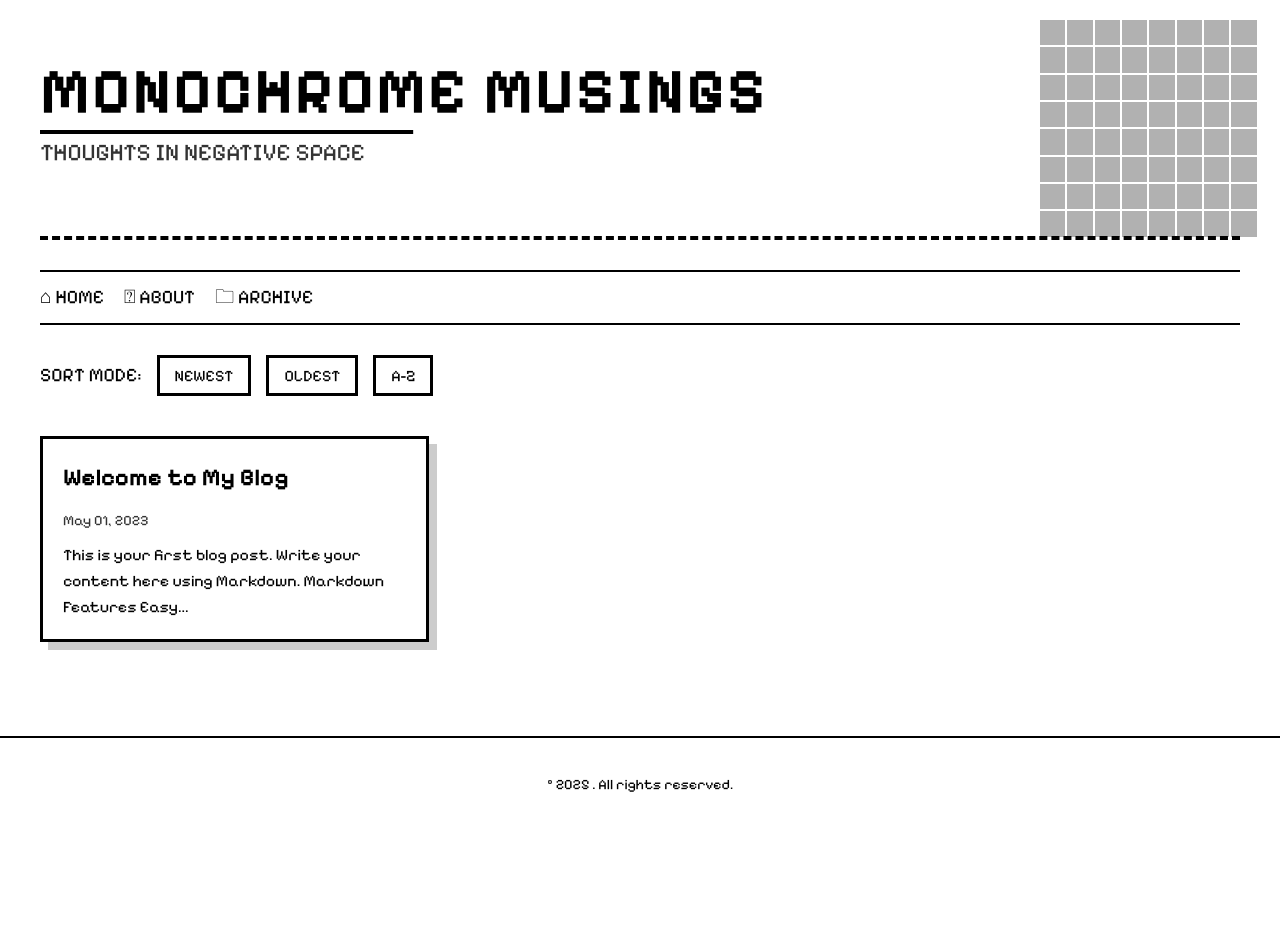
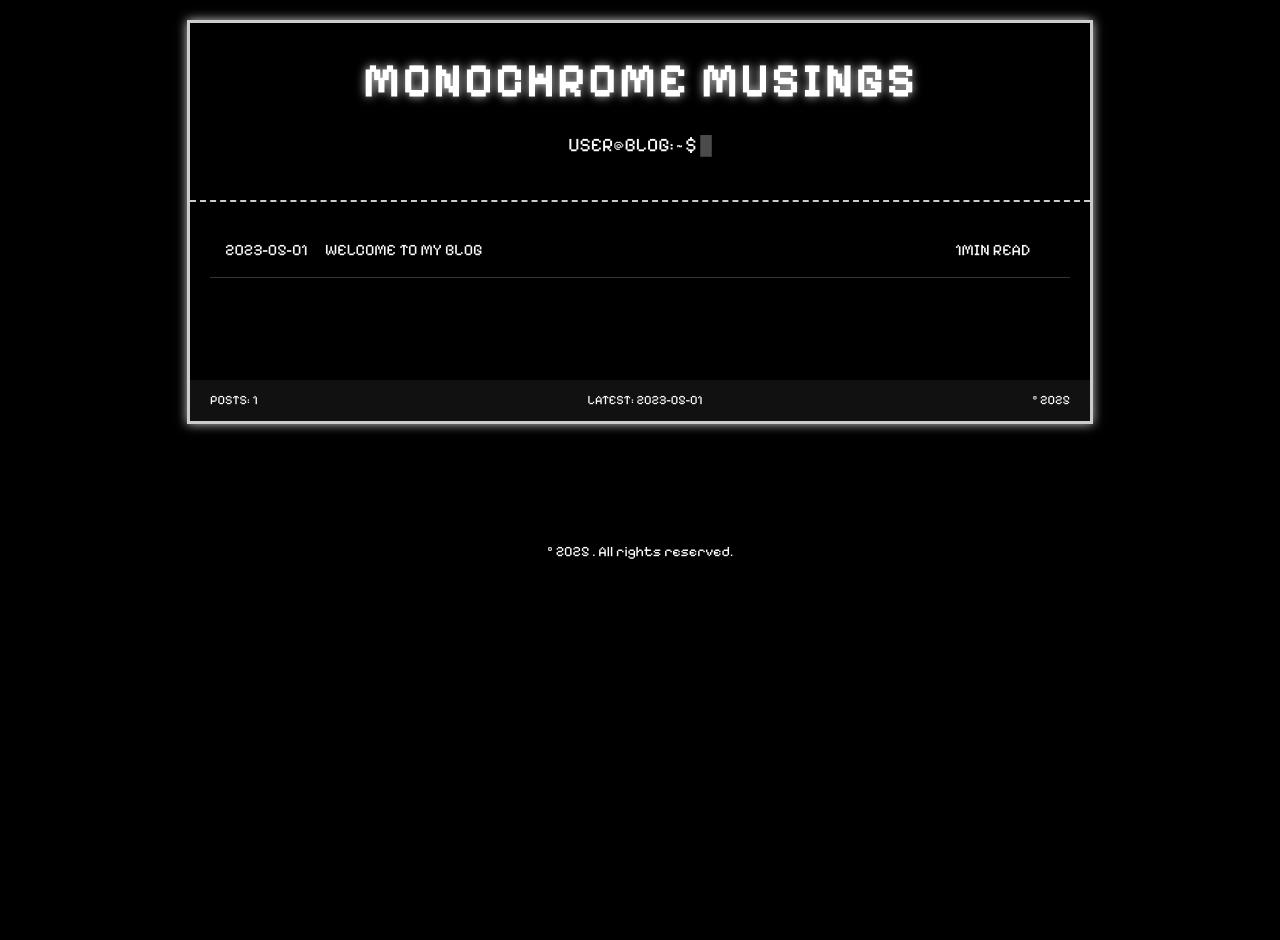
Before and after one commit to kepfjewfudhen0evhewf-we/aefoejjpejfwfblog, a Jekyll site: the page built from index.html, in a window 1280 px wide. Built offline with Jekyll 4.4.1, drawn with Linux system fonts in a browser that asks for light colours; before the commit the page ends 900 px from its top, so only the background shows below that.

Commit message:
Update index.html

```diff
--- a/index.html
+++ b/index.html
@@ -1,105 +1,179 @@
 ---
 layout: default
 ---
-<div class="home">
-  <header class="hero">
-    <div class="hero-content">
-      <h1 class="pixel-text">{{ site.title | escape }}</h1>
-      <p class="subtitle">{{ site.description | escape }}</p>
-    </div>
-    <div class="hero-decoration">
-      <div class="pixel" v-for="n in 64" :key="n"></div>
-    </div>
+<div class="terminal">
+  <header class="console-header">
+    <h1 data-text="MONOCHROME_MUSINGS">MONOCHROME_MUSINGS</h1>
+    <p class="prompt">USER@BLOG:~$ <span class="cursor">█</span></p>
   </header>
 
-  <nav class="pixel-nav">
-    <a href="/" class="nav-link">⌂ HOME</a>
-    <a href="/about" class="nav-link">⍰ ABOUT</a>
-    <a href="/archive" class="nav-link">🗀 ARCHIVE</a>
-  </nav>
+  <div class="post-archive">
+    {% for post in site.posts %}
+    <div class="post-listing" onclick="togglePost('{{ post.id }}')">
+      <span class="date">{{ post.date | date: "%Y-%m-%d" }}</span>
+      <span class="title">{{ post.title | upcase }}</span>
+      <span class="size">{% assign words = post.content | number_of_words %}{{ words | divided_by: 180 | plus: 1 }}MIN READ</span>
+    </div>
 
-  <div class="sort-options pixel-buttons">
-    <span class="sort-label">SORT MODE:</span>
-    <button onclick="sortPosts('date-desc')" class="pixel-button">NEWEST</button>
-    <button onclick="sortPosts('date-asc')" class="pixel-button">OLDEST</button>
-    <button onclick="sortPosts('title')" class="pixel-button">A-Z</button>
+    <div id="{{ post.id }}" class="post-content hidden">
+      <div class="post-meta">
+        <span>POSTED: {{ post.date | date: "%Y-%m-%d @ %H:%M" }}</span>
+        <button onclick="event.stopPropagation(); togglePost('{{ post.id }}')">CLOSE [X]</button>
+      </div>
+      <div class="post-body">
+        {{ post.content }}
+      </div>
+    </div>
+    {% endfor %}
   </div>
 
-  <div class="post-grid" id="postGrid">
-    {% for post in site.posts %}
-      <a href="{{ post.url | relative_url }}" class="post-card">
-        <div class="post-card-inner">
-          <div class="post-card-front">
-            <h2 class="post-title">{{ post.title | escape }}</h2>
-            <span class="post-date">{{ post.date | date: "%b %d, %Y" }}</span>
-            <div class="post-excerpt">{{ post.excerpt | strip_html | truncatewords: 15 }}</div>
-          </div>
-          <div class="post-card-back">
-            <span class="read-more">READ →</span>
-          </div>
-        </div>
-      </a>
-    {% endfor %}
-  </div>
+  <footer class="status-bar">
+    <span>POSTS: {{ site.posts.size }}</span>
+    <span>LATEST: {{ site.posts.last.date | date: "%Y-%m-%d" }}</span>
+    <span>© {{ site.time | date: '%Y' }} {{ site.author.name | upcase }}</span>
+  </footer>
 </div>
 
-<script src="https://cdn.jsdelivr.net/npm/vue@2.6.14/dist/vue.min.js"></script>
-<script>
-// Pixel animation
-new Vue({
-  el: '.hero-decoration',
-  data: {
-    activePixels: []
-  },
-  created() {
-    setInterval(() => {
-      const randomPixel = Math.floor(Math.random() * 64) + 1;
-      this.activePixels.push(randomPixel);
-      setTimeout(() => {
-        this.activePixels = this.activePixels.filter(p => p !== randomPixel);
-      }, 1000);
-    }, 100);
-  }
-});
+<style>
+@import url('https://fonts.googleapis.com/css2?family={{ site.google_fonts }}&display=swap');
 
-// Sorting function with animation
-function sortPosts(method) {
-  const grid = document.getElementById('postGrid');
-  const posts = Array.from(grid.children);
-
-  // Add shuffle animation
-  grid.classList.add('shuffling');
-  setTimeout(() => grid.classList.remove('shuffling'), 500);
-
-  posts.sort((a, b) => {
-    const aDate = new Date(a.querySelector('.post-date').textContent);
-    const bDate = new Date(b.querySelector('.post-date').textContent);
-    const aTitle = a.querySelector('.post-title').textContent.toLowerCase();
-    const bTitle = b.querySelector('.post-title').textContent.toLowerCase();
-
-    if (method === 'date-desc') return bDate - aDate;
-    if (method === 'date-asc') return aDate - bDate;
-    if (method === 'title') return aTitle.localeCompare(bTitle);
-    return 0;
-  });
-
-  // Animate reordering
-  posts.forEach((post, index) => {
-    setTimeout(() => {
-      grid.appendChild(post);
-      post.classList.add('appear');
-      setTimeout(() => post.classList.remove('appear'), 300);
-    }, index * 50);
-  });
+:root {
+  --bg: {{ site.background }};
+  --text: {{ site.text_color }};
+  --accent: {{ site.accent_color }};
+  --glow: 0 0 10px rgba(255,255,255,0.8);
 }
 
-// Hover effects for cards
-document.querySelectorAll('.post-card').forEach(card => {
-  card.addEventListener('mouseenter', () => {
-    card.classList.add('hover');
-  });
-  card.addEventListener('mouseleave', () => {
-    card.classList.remove('hover');
-  });
-});
+body {
+  background: var(--bg);
+  color: var(--text);
+  font-family: 'Pixelify Sans', monospace;
+  line-height: 1.6;
+  margin: 0;
+  padding: 20px;
+}
+
+.terminal {
+  max-width: 900px;
+  margin: 0 auto;
+  border: 3px solid var(--accent);
+  box-shadow: var(--glow);
+}
+
+.console-header {
+  border-bottom: 2px dashed var(--accent);
+  padding: 20px;
+  text-align: center;
+}
+
+h1 {
+  font-size: 3rem;
+  margin: 0;
+  text-shadow: var(--glow);
+  letter-spacing: 2px;
+}
+
+.prompt {
+  font-size: 1.2rem;
+  margin-top: 10px;
+}
+
+.cursor {
+  animation: blink 1s infinite;
+}
+
+.post-archive {
+  padding: 20px;
+}
+
+.post-listing {
+  display: grid;
+  grid-template-columns: 100px 1fr 100px;
+  padding: 15px;
+  border-bottom: 1px solid #333;
+  cursor: pointer;
+}
+
+.post-listing:hover {
+  background: #111;
+}
+
+.post-content {
+  padding: 20px;
+  border-left: 3px solid var(--accent);
+  margin: 10px 0 30px;
+}
+
+.post-meta {
+  display: flex;
+  justify-content: space-between;
+  margin-bottom: 20px;
+  font-size: 0.9rem;
+  opacity: 0.8;
+}
+
+.post-meta button {
+  background: none;
+  border: none;
+  color: var(--text);
+  font-family: inherit;
+  cursor: pointer;
+}
+
+.hidden {
+  display: none;
+}
+
+.status-bar {
+  display: flex;
+  justify-content: space-between;
+  padding: 10px 20px;
+  background: #111;
+  font-size: 0.8rem;
+}
+
+@keyframes blink {
+  0%, 100% { opacity: 1; }
+  50% { opacity: 0; }
+}
+
+/* Responsive */
+@media (max-width: 768px) {
+  .post-listing {
+    grid-template-columns: 1fr;
+    grid-gap: 5px;
+  }
+
+  .date, .size {
+    font-size: 0.8rem;
+    opacity: 0.7;
+  }
+}
+</style>
+
+<script>
+function togglePost(id) {
+  const post = document.getElementById(id);
+  post.classList.toggle('hidden');
+
+  // Smooth scroll to expanded post
+  if (!post.classList.contains('hidden')) {
+    post.scrollIntoView({ behavior: 'smooth', block: 'nearest' });
+  }
+}
+
+// Typewriter effect for header
+const title = document.querySelector('h1[data-text]');
+const text = title.getAttribute('data-text');
+let index = 0;
+
+function typeWriter() {
+  if (index < text.length) {
+    title.textContent = text.substring(0, index+1).replace('_', ' ');
+    index++;
+    setTimeout(typeWriter, Math.random() * 200 + 50);
+  }
+}
+
+setTimeout(typeWriter, 1000);
 </script>
```
